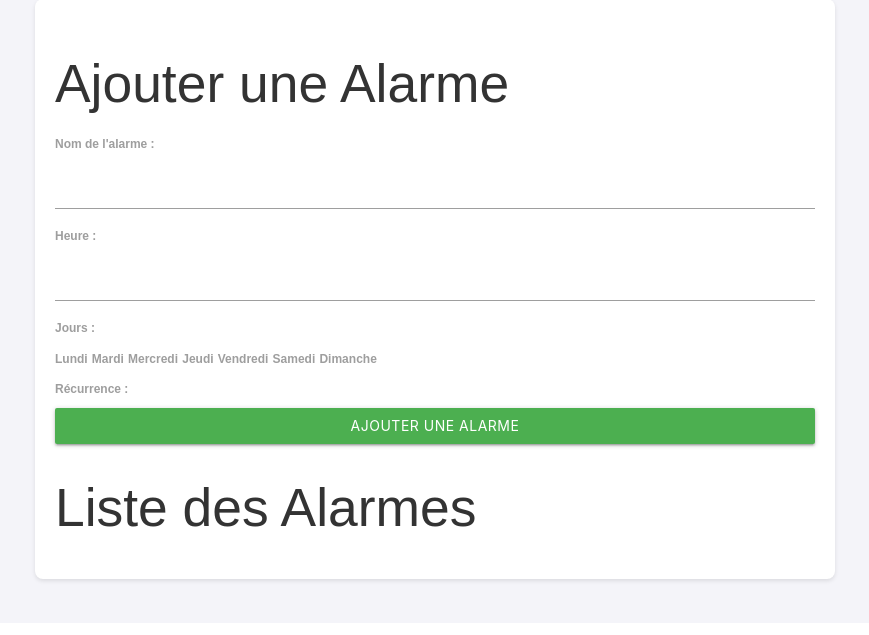
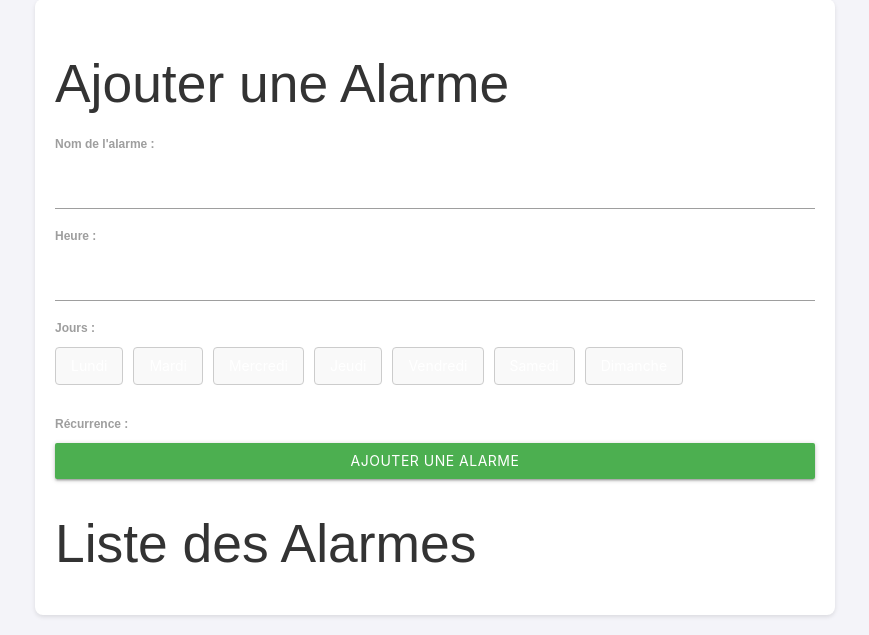
Before and after one commit to Oered-sudo/Dailypill, a Flask app: page / in a window 1280 px wide. Shown: the part 177-812 px from the top of the page, without its empty margins (205-1074 px from the left). Before the commit the page ends 761 px from the top, so only its background shows below. Run offline with Flask 3, Linux system fonts and the light colour scheme; data that the repository does not hold is empty.

Commit message:
Ajout de la gestion des jours pour les alarmes avec des boutons de sélection. Mise à jour de l'interface utilisateur pour remplacer les cases à cocher par des boutons stylisés.

```diff
--- a/backend/static/script.js
+++ b/backend/static/script.js
@@ -7,6 +7,14 @@
         defaultTime: '07:00', // Heure par défaut
         twelveHour: false, // Format 24 heures
         autoClose: true // Fermer automatiquement après la sélection
+    });
+
+    // Gestion de la sélection des jours
+    const dayButtons = document.querySelectorAll('.day-btn');
+    dayButtons.forEach(button => {
+        button.addEventListener('click', () => {
+            button.classList.toggle('selected');
+        });
     });
 });
 
@@ -34,7 +42,7 @@
 
     const name = document.getElementById('name').value;
     const time = document.getElementById('time').value; // Récupérer l'heure sélectionnée
-    const days = Array.from(document.querySelectorAll('#days input:checked')).map(input => parseInt(input.value));
+    const days = Array.from(document.querySelectorAll('.day-btn.selected')).map(btn => parseInt(btn.dataset.value));
     const recurrence = recurrenceSelect.value;
     const customInterval = customIntervalInput.value ? parseInt(customIntervalInput.value) : null;
 
@@ -52,6 +60,7 @@
         const alarm = await response.json();
         fetchAlarms(); // Rafraîchir la liste des alarmes
         alarmForm.reset();
+        document.querySelectorAll('.day-btn').forEach(btn => btn.classList.remove('selected'));
     } catch (error) {
         console.error('Erreur :', error);
         alert('Une erreur est survenue lors de l\'ajout de l\'alarme.');
--- a/backend/static/styles.css
+++ b/backend/static/styles.css
@@ -127,3 +127,29 @@
     font-weight: bold;
     color: #4CAF50;
 }
+
+.day-selector {
+    display: flex;
+    gap: 10px;
+    margin-bottom: 20px;
+}
+
+.day-btn {
+    padding: 10px 15px;
+    font-size: 14px;
+    border: 1px solid #ccc;
+    border-radius: 4px;
+    background-color: #f9f9f9;
+    cursor: pointer;
+    transition: background-color 0.3s ease, color 0.3s ease;
+}
+
+.day-btn.selected {
+    background-color: #4CAF50;
+    color: white;
+    border-color: #4CAF50;
+}
+
+.day-btn:hover {
+    background-color: #e0e0e0;
+}
--- a/backend/templates/index.html
+++ b/backend/templates/index.html
@@ -23,14 +23,14 @@
                 <input type="text" id="time" class="timepicker" required>
 
                 <label for="days">Jours :</label>
-                <div id="days">
-                    <label><input type="checkbox" value="0"> Lundi</label>
-                    <label><input type="checkbox" value="1"> Mardi</label>
-                    <label><input type="checkbox" value="2"> Mercredi</label>
-                    <label><input type="checkbox" value="3"> Jeudi</label>
-                    <label><input type="checkbox" value="4"> Vendredi</label>
-                    <label><input type="checkbox" value="5"> Samedi</label>
-                    <label><input type="checkbox" value="6"> Dimanche</label>
+                <div id="days" class="day-selector">
+                    <button type="button" class="day-btn" data-value="0">Lundi</button>
+                    <button type="button" class="day-btn" data-value="1">Mardi</button>
+                    <button type="button" class="day-btn" data-value="2">Mercredi</button>
+                    <button type="button" class="day-btn" data-value="3">Jeudi</button>
+                    <button type="button" class="day-btn" data-value="4">Vendredi</button>
+                    <button type="button" class="day-btn" data-value="5">Samedi</button>
+                    <button type="button" class="day-btn" data-value="6">Dimanche</button>
                 </div>
 
                 <label for="recurrence">Récurrence :</label>
```
